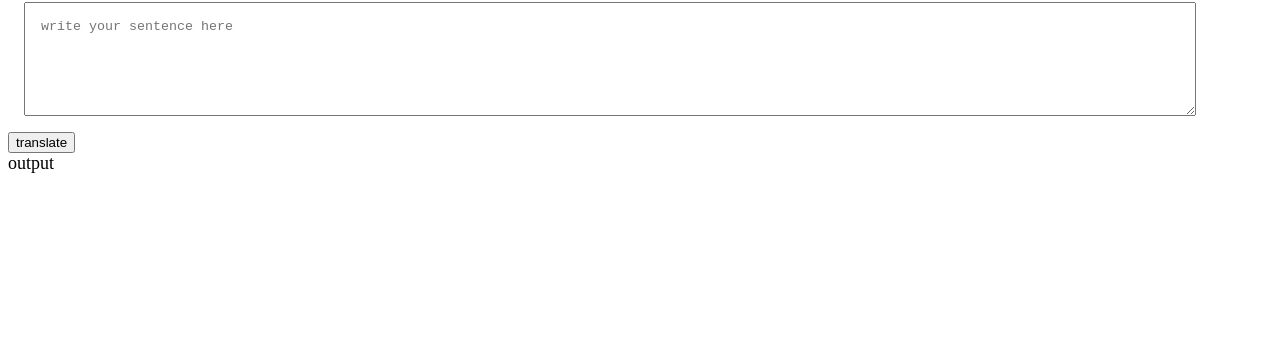
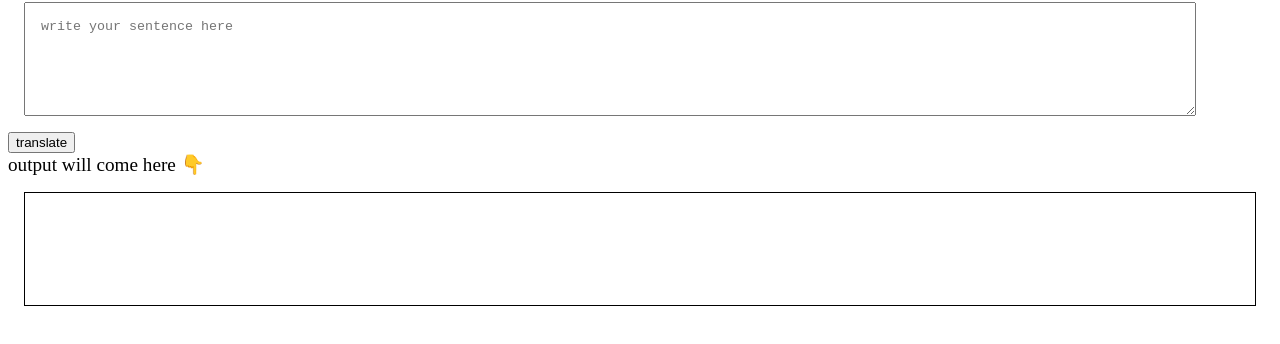
Before and after one commit to Shalinipriya11/banana-speakgame, a plain HTML site: page index.html in a window 1280 px wide. Shown: the part 78-422 px from the top of the page. Drawn offline with Linux system fonts and the light colour scheme.

Commit message:
docs:input-ouput

```diff
--- a/index.html
+++ b/index.html
@@ -14,7 +14,7 @@
         padding: 1rem;
 
     }
-    #output{
+    #output {
       border: 1px solid black;
       height:10vh;
         display:block;
@@ -28,7 +28,8 @@
     <h1> talking banana</h1>
     <textarea id="txt-input" placeholder="write your sentence here"></textarea>
 <button id="btn-Translate">translate</button>
-<div style="font-size: large;">output </div>
+<div style="font-size: larger;">output will come here 👇 </div>
+<div  id="output"></div>
 <script src="app.js" type="text/javascript"></script>
 
 </body>
```
